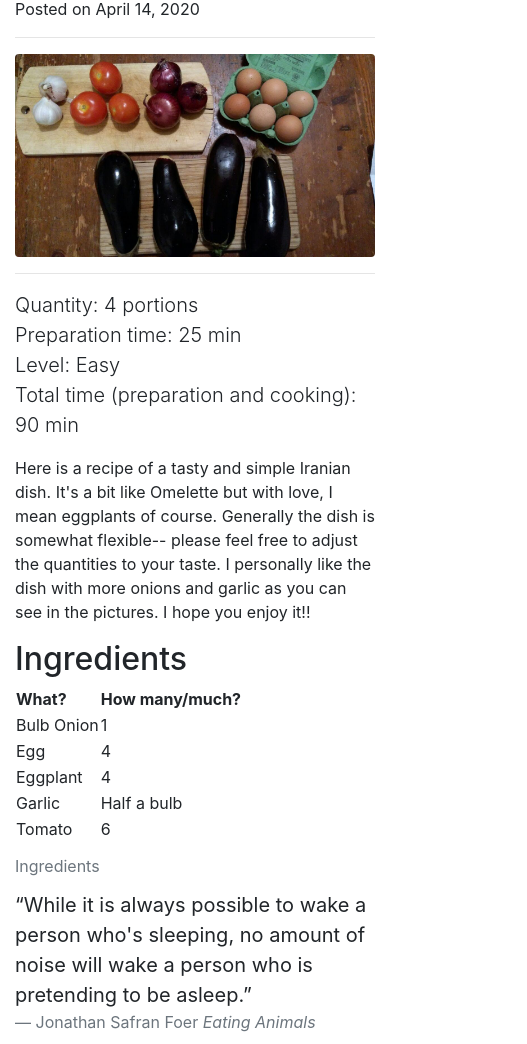
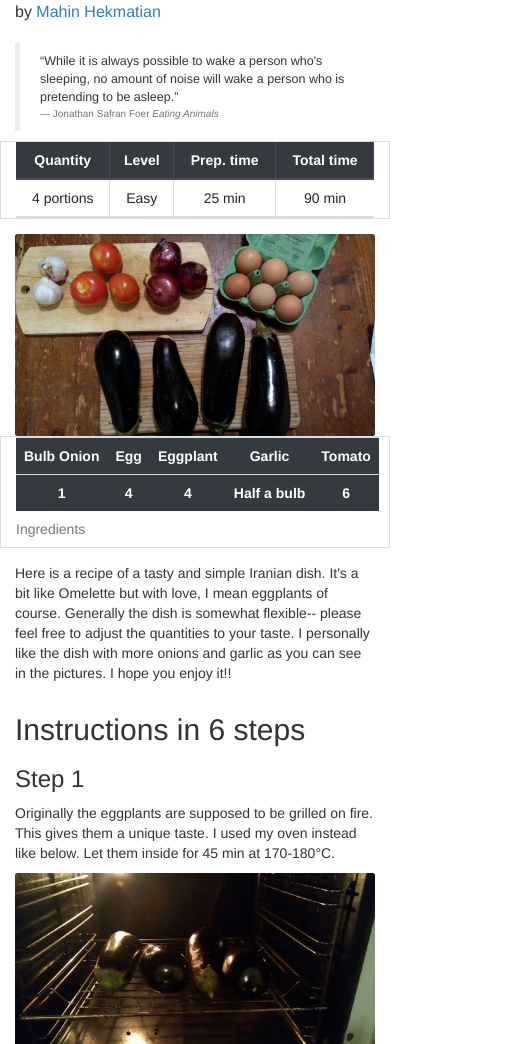
Before and after one commit to zahirNia/cookbook, a website: page index.html in a window 390 px wide. Shown: the part 202-1246 px from the top of the page, 527 px wide, since content can reach past the window. Drawn offline with nearby package versions, Linux system fonts and the light colour scheme.

Commit message:
only-mobile

```diff
--- a/index.html
+++ b/index.html
@@ -5,30 +5,34 @@
 
   <meta charset="utf-8">
   <meta name="viewport" content="width=device-width, initial-scale=1, shrink-to-fit=no">
-  <meta name="description" content="">
-  <meta name="author" content="">
-
-  <title>Mahin recipes</title>
+  <meta name="description" content="cooking book for friends">
+  <meta name="author" content="sasan zahirnia">
 
   <!-- Bootstrap core CSS -->
   <link href="vendor/bootstrap/css/bootstrap.min.css" rel="stylesheet">
-
   <!-- Custom styles for this template -->
   <link href="css/blog-post.css" rel="stylesheet">
+  <!-- BTSTRP-social-->
+  <link rel="stylesheet" href="node_modules/bootstrap-social/node_modules/bootstrap/dist/css/bootstrap.css">
+  <!-- Font Awesome -->
+  <link rel="stylesheet" href="node_modules/font-awesome/css/font-awesome.css">
+
+  <title>Mahin recipes</title>
 
 </head>
 
 <body>
 
   <!-- Navigation -->
-  <nav class="navbar navbar-expand-lg navbar-dark bg-dark fixed-top">
+  <nav class="navbar navbar-expand-lg navbar-dark bg-dark position-static">
+
     <div class="container">
       <a class="navbar-brand" href="#">Mahin recipes</a>
       <button class="navbar-toggler" type="button" data-toggle="collapse" data-target="#navbarResponsive" aria-controls="navbarResponsive" aria-expanded="false" aria-label="Toggle navigation">
         <span class="navbar-toggler-icon"></span>
       </button>
       <div class="collapse navbar-collapse" id="navbarResponsive">
-        <ul class="navbar-nav ml-auto">
+        <ul class="navbar-nav mr-auto">
           <li class="nav-item active">
             <a class="nav-link" href="#">Home
               <span class="sr-only">(current)</span>
@@ -47,119 +51,123 @@
 
   <!-- Page Content -->
   <div class="container">
-
+    <!-- recipe name, cook -->
     <div class="row">
-
       <!-- Post Content Column -->
-      <div class="col-lg-8">
-
+      <div class="col-12">
         <!-- Title -->
         <h1 class="mt-4">Mirza Ghassemi</h1>
-
         <!-- Author -->
         <p class="lead">
           by
-          <a href="#">Mahin Hekmatian</a>
+          <a href="https://www.facebook.com/mahin.hekmatian">Mahin Hekmatian</a>
         </p>
-
-        <hr>
-
-        <!-- Date/Time -->
-        <p>Posted on April 14, 2020</p>
-
-        <hr>
-
-        <!-- Preview Image -->
-        <img class="img-fluid rounded" src="images/ingredients.jpg" alt="ingredients">
-
-        <hr>
-
-        <!-- Post Content -->
-
-        <p class="lead">
-          Quantity: 4 portions<br>
-          Preparation time: 25 min<br>
-          Level: Easy<br>
-          Total time (preparation and cooking): 90 min
-        </p>
-        <P>Here is a recipe of a tasty and simple Iranian dish. It's a bit like Omelette but with love, I mean eggplants of course. Generally the dish is somewhat flexible-- please feel free to adjust the quantities to your taste. I personally like the dish with more onions and garlic as you can see in the pictures. I hope you enjoy it!!</P>
-        <h2>Ingredients</h2>
-        <table>
-            <caption>Ingredients</caption>
-            <tr>
-                <th>What?</th>
-                <th>How many/much?</th>
-            </tr>
-            <tr>
-                <td>Bulb Onion</td>
-                <td>1</td>
-            </tr>
-            <tr>
-                <td>Egg</td>
-                <td>4</td>
-            </tr>
-            <tr>
-                <td>Eggplant</td>
-                <td>4</td>
-            </tr>
-            <tr>
-                <td>Garlic</td>
-                <td>Half a bulb</td>
-            </tr>
-            <tr>
-                <td>Tomato</td>
-                <td>6</td>
-            </tr>
-        </table>
-
+      </div>
+    </div>
+    <!-- quote -->
+    <div class="row">
+      <div class="col-12">
         <blockquote class="blockquote">
           <p class="mb-0">“While it is always possible to wake a person who's sleeping, no amount of noise will wake a person who is pretending to be asleep.”</p>
           <footer class="blockquote-footer">Jonathan Safran Foer
             <cite title="Source Title">Eating Animals</cite>
           </footer>
         </blockquote>
-
+      </div>
+    </div>
+    <!-- cooking info => portion, time, etc. -->
+    <div class="row">
+        <div class="col-12 table-responsive">
+        <!-- Post Content -->
+          <table class="table table-bordered text-center">
+            <thead class="thead-dark">
+              <tr>
+                <th class="text-center">Quantity</th>
+                <th class="text-center">Level</th>
+                <th class="text-center">Prep. time</th>
+                <th class="text-center">Total time</th>
+              </tr>
+              <tr>
+                <td>4 portions</td> <!-- data input -->
+                <td>Easy</td>       <!-- data input -->
+                <td>25 min</td>     <!-- data input -->
+                <td>90 min</td>     <!-- data input -->
+              </tr>
+            </thead>
+          </table>
+        </div>
+    </div>
+    <!-- ingredients image -->
+    <div class="row">
+      <div class="col-12">
+      <img class="img-fluid rounded" src="images/ingredients.jpg" alt="ingredients">
+      </div>
+    </div>
+    <!-- ingredients table -->
+    <div class="row">
+      <div class="col-12 table-responsive">
+        <table class="table table-dark text-white">
+          <caption>Ingredients</caption>
+          <tr>
+            <th class="text-center">Bulb Onion</th>
+            <th class="text-center">Egg</th>
+            <th class="text-center">Eggplant</th>
+            <th class="text-center">Garlic</th>
+            <th class="text-center">Tomato</th>
+          </tr>
+          <tr>
+            <th class="text-center">1</th>
+            <th class="text-center">4</th>
+            <th class="text-center">4</th>
+            <th class="text-center">Half a bulb</th>
+            <th class="text-center">6</th>
+          </tr>
+        </table>
+      </div>
+    </div>
+    <!-- intro -->
+    <div class="row">
+      <div class="col-12">
+        <P>
+        Here is a recipe of a tasty and simple Iranian dish. It's a bit like Omelette but with love, I mean eggplants of course. Generally the dish is somewhat flexible-- please feel free to adjust the quantities to your taste. I personally like the dish with more onions and garlic as you can see in the pictures. I hope you enjoy it!!
+        </P>
+      </div>
+    </div>
+    <!-- instructions -->
+    <div class="row">
+      <div class="col-12">
         <h2>Instructions in 6 steps</h2>
 
         <h3>Step 1</h3>
         <P>Originally the eggplants are supposed to be grilled on fire. This gives them a unique taste. I used my oven instead like below. Let them inside for 45 min at 170-180°C.</P>
-        <img src="images/eggplants_in_oven.jpg" alt="eggplants_in_oven">
+        <img class="img-fluid rounded" src="images/eggplants_in_oven.jpg" alt="eggplants_in_oven">
 
         <h3>Step 2</h3>
         <P>After 45 minutes, let them cool down. In the meantime, cut your onions and garlic and chop the tomatoes (maybe use a mixer but don't over do it!). Your result should look something like this.</P>
-        <img src="images/ingredients_ready_to_mix.jpg" alt="ingredients_ready_to_mix">
+        <img class="img-fluid rounded" src="images/ingredients_ready_to_mix.jpg" alt="ingredients_ready_to_mix">
 
         <h3>Step 3</h3>
         <P>Its should be now fairly easy to peel the eggplants off which we do in this step and then using a mixer or a simple knife to chop the already peeled eggplants.</P>
 
         <h3>Step 4</h3>
         <P>Now we start frying everything! Start with onions and garlic, after 5 minutes, add the eggplants. When the mixture got a bit golden, add the tomatoes, bring the stove lower and put a lid on top of the pan. Let it cook for another 10 minutes. You’ll have something like this at the end of this step.</P>
-        <img src="images/base_ready.jpg" alt="base_ready">
+        <img class="img-fluid rounded" src="images/base_ready.jpg" alt="base_ready">
 
         <h3>Step 5</h3>
         <P>Break and add the eggs! Before adding the eggs make some placeholders so they don't spread all over as shown in the picture below. Afterwards put the lid on top of the pan again. Let it cook for another 5-10 minutes. </P>
-        <img src="images/eggs_added.jpg" alt="eggs_added">
+        <img class="img-fluid rounded" src="images/eggs_added.jpg" alt="eggs_added">
 
         <h3>Step 6</h3>
         <P>And finally Mirza Ghassemi is ready to serve! Maybe add some parsley on the side to decorate it like I did. Bon Appetit!</P>
-        <img src="images/serve.jpg" id="serve" alt="serve">
-
+        <img class="img-fluid rounded" src="images/serve.jpg" id="serve" alt="serve">
         <hr>
-
-        <!-- Comments Form -->
-        <div class="card my-4">
-          <h5 class="card-header">Leave a Comment:</h5>
-          <div class="card-body">
-            <form>
-              <div class="form-group">
-                <textarea class="form-control" rows="3"></textarea>
-              </div>
-              <button type="submit" class="btn btn-primary">Submit</button>
-            </form>
       </div>
     </div>
   </div>
 
+  <!-- Sidebar Widgets Column -->
+  <div class="container">
+    <div class="row">
       <!-- Sidebar Widgets Column -->
       <div class="col-md-4">
 
@@ -174,7 +182,7 @@
               </span>
             </div>
           </div>
-        </div>
+        </div >
 
         <!-- Categories Widget -->
         <div class="card my-4">
@@ -202,19 +210,19 @@
             Read more about the story of this dish on <span style="color:blue"><a href="https://en.wikipedia.org/wiki/Mirza_Ghassemi">wikipedia</a></span>.
           </div>
         </div>
-
       </div>
-
     </div>
         <!-- /.row -->
-
   </div>
     <!-- /.container -->
 
   <!-- Footer -->
   <footer class="py-5 bg-dark">
-    <div class="container">
-      <p class="m-0 text-center text-white">Copyright &copy; Your Website 2019</p>
+    <div class="container text-center">
+      <a class="btn btn-social-icon btn-google text-white" href="www.google.com"><i class="fa fa-google-plus"></i></a>
+      <a class="btn btn-social-icon btn-facebook text-white" href="www.facebook.com"><i class="fa fa-facebook"></i></a>
+      <a class="btn btn-social-icon btn-instagram text-white" href="www.instagram.com"><i class="fa fa-instagram"></i></a>
+      <p class="m-0 text-white">Copyright &copy; Your Website 2020</p>
     </div>
     <!-- /.container -->
   </footer>
```
Also changed, not shown: package.json (+6 -2 lines), 1 other file. Lines whose indentation alone changed are shown as unchanged.
